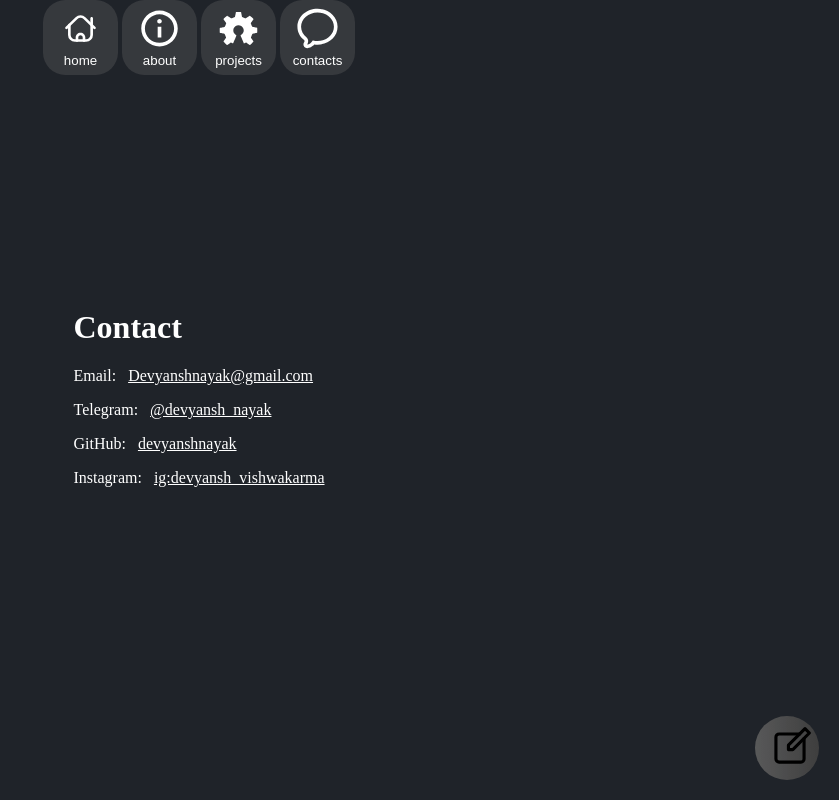
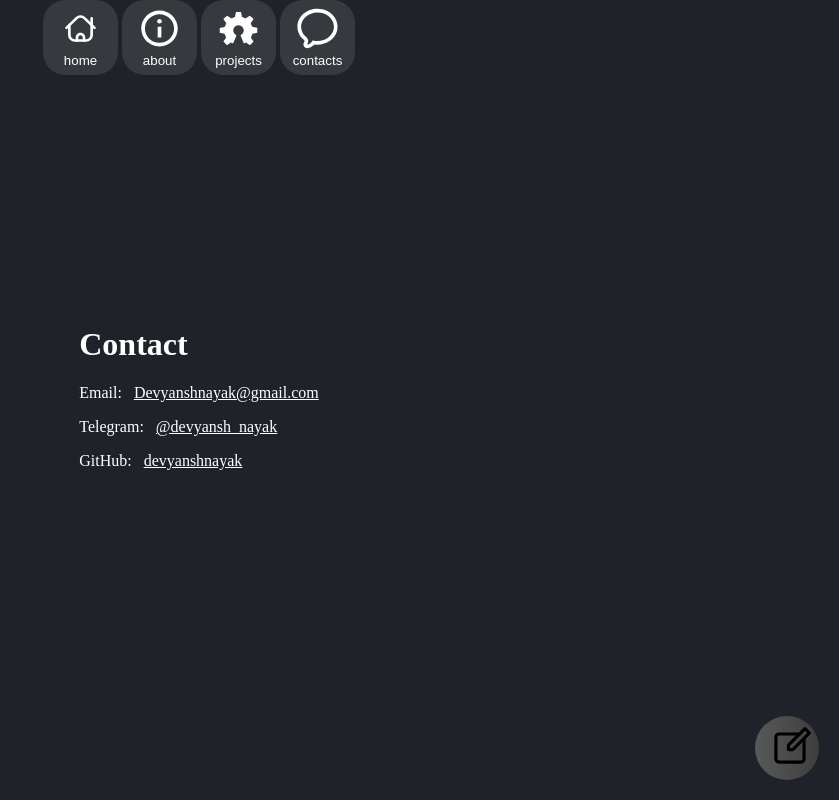
Before and after one commit to devyanshnayak/devyanshnayak.github.io, a SvelteKit app: page /contact-me in a window 1280 px wide. Shown: the whole page, without its empty margins (441-1280 px from the left). Built offline with nearby package versions, Linux system fonts and the light colour scheme.

Commit message:
updated-contacts

```diff
--- a/src/routes/contact-me/+page.svelte
+++ b/src/routes/contact-me/+page.svelte
@@ -23,14 +23,6 @@
         devyanshnayak</a
       >
     </p>
-    <p>
-      Instagram: &nbsp; <a
-        href="https://www.instagram.com/devyansh_vishwakarma/"
-        target="_blank"
-      >
-        ig:devyansh_vishwakarma</a
-      >
-    </p>
   </div>
 </div>
 
```
